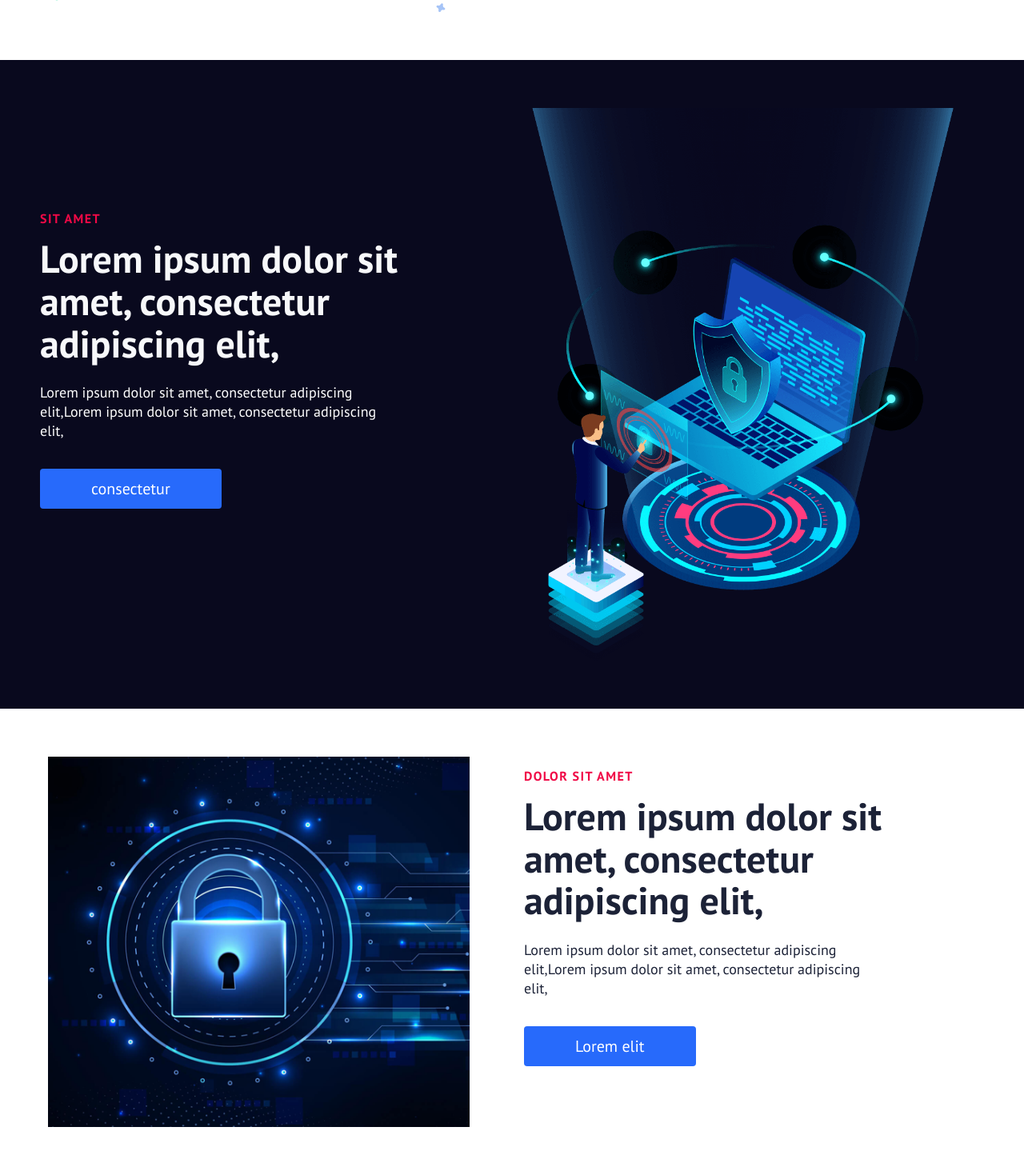
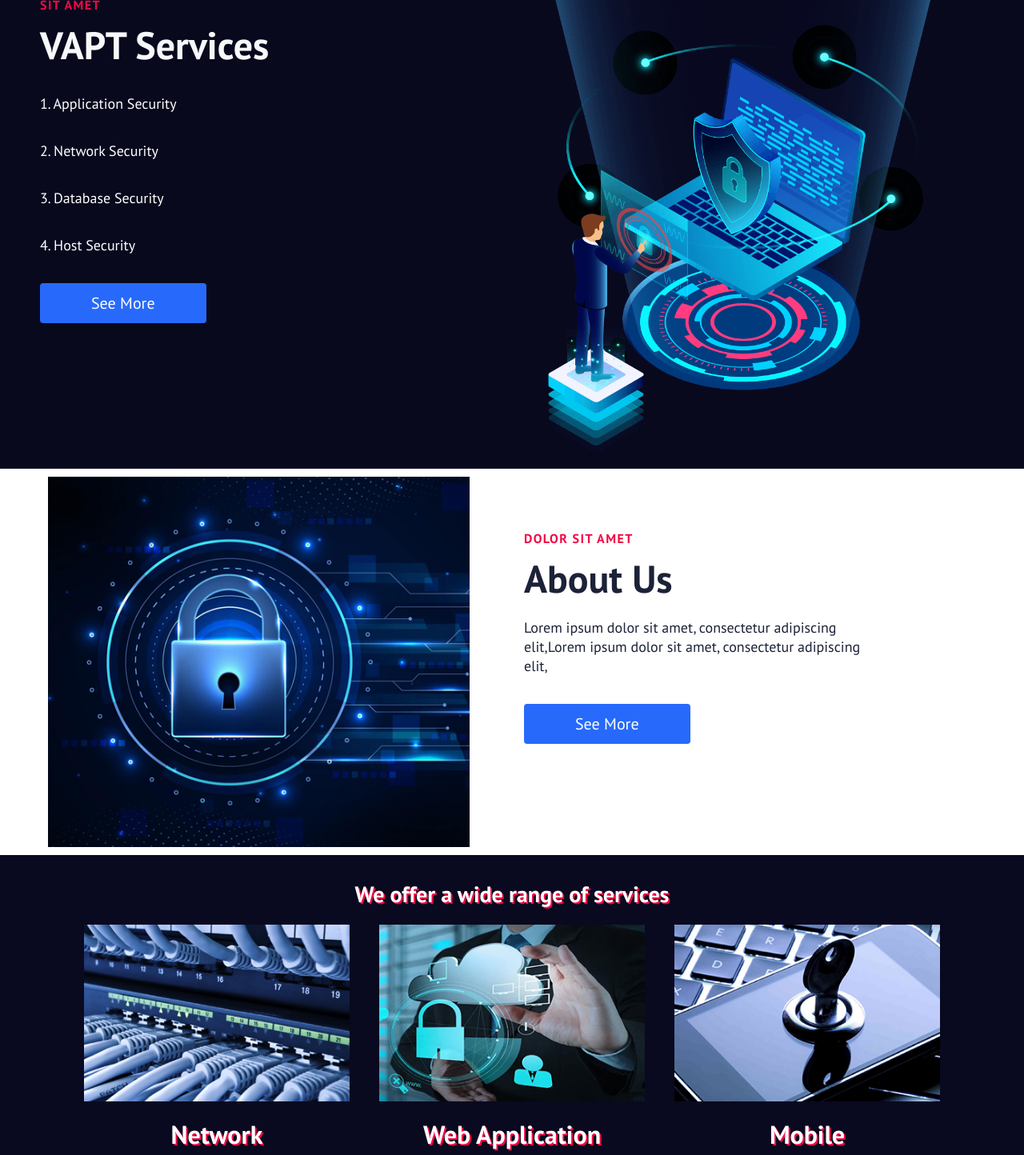
Before and after one commit to ankit639786/vapt-testing, a React (Create React App) app: page / in a window 1280 px wide. Shown: the part 1330-2774 px from the top of the page at 80% size. Built offline with nearby package versions, Linux system fonts and the light colour scheme.

Commit message:
Homepage accomplised

```diff
--- a/src/components/HeroSection.css
+++ b/src/components/HeroSection.css
@@ -1,6 +1,6 @@
 .home__hero-section {
   color: #fff;
-  padding: 60px 0;
+  padding: 10px 0;
 }
 
 .home__hero-row {
--- a/src/components/HeroSection.js
+++ b/src/components/HeroSection.js
@@ -13,7 +13,9 @@ function HeroSection({
   buttonLabel,
   img,
   alt,
-  imgStart
+  imgStart,
+  redirectPage,
+  descriptionArr
 }) {
   return (
     <>
@@ -22,24 +24,25 @@ function HeroSection({
           <div className='row home__hero-row' style={{display: 'flex',flexDirection: imgStart === 'start' ? 'row-reverse' : 'row'}}>
             <div className='col'>
               <div className='home__hero-text-wrapper'>
-                <div className='top-line'>{topLine}</div>
+                {topLine&&<div className='top-line'>{topLine}</div>}
                 <h1 className={lightText ? 'heading' : 'heading dark'}>
                   {headline}
                 </h1>
-                <p
-                  className={
-                    lightTextDesc
-                      ? 'home__hero-subtitle'
-                      : 'home__hero-subtitle dark'
-                  }
-                >
+                <p className={ lightTextDesc ? 'home__hero-subtitle' : 'home__hero-subtitle dark' } >
                   {description}
                 </p>
-                <Link to='#'>
+                {
+                  descriptionArr?.map((ele,i) =>
+                    <p className={ lightTextDesc ? 'home__hero-subtitle' : 'home__hero-subtitle dark' } >
+                      {`${i+1}. ${ele}`}
+                    </p>
+                  )
+                }
+                {buttonLabel&&<Link to={redirectPage}>
                   <Button buttonSize='btn--wide' buttonColor='blue'>
                     {buttonLabel}
                   </Button>
-                </Link>
+                </Link>}
               </div>
             </div>
             <div className='col'>
--- a/src/components/pages/Contact/Contact.js
+++ b/src/components/pages/Contact/Contact.js
@@ -6,10 +6,10 @@ const Contact = () => {
         lightBg: true,
         lightText: false,
         lightTextDesc: false,
-        topLine: 'Lorem ipsum',
-        headline: 'Lorem ipsum dolor sit amet, consectetur adipiscing elitLorem ipsum dolor sit amet',
+        topLine: '',
+        headline: 'Contact Us',
         description:
-            'Lorem ipsum dolor sit amet, consectetur adipiscing elitLorem ipsum dolor sit amet',
+            'Lorem ipsum dolor sit amet, consectetur adipiscing elitLorem ipsum dolor sit ametLorem ipsum dolor sit amet, consectetur adipiscing elitLorem ipsum dolor sit amet',
         buttonLabel: 'Lorem ipsum',
         imgStart: 'start',
         img: 'images/svg-8.svg',
@@ -19,11 +19,11 @@ const Contact = () => {
     return (
         <>
             <div className={homeObjFour?.lightBg ? 'home__hero-section' : 'home__hero-section darkBg'} >
-                <div className='container'>
+                <div className='container' style={{paddingTop:"3rem"}}>
                     <div className='row home__hero-row' style={{ display: 'flex', flexDirection: homeObjFour?.imgStart === 'start' ? 'row-reverse' : 'row' }}>
                         <div className='col'>
                             <div className='home__hero-text-wrapper'>
-                                <div className='top-line'>{homeObjFour?.topLine}</div>
+                                {homeObjFour?.topLine&&<div className='top-line'>{homeObjFour?.topLine}</div>}
                                 <h1 className={homeObjFour?.lightText ? 'heading' : 'heading dark'}>
                                     {homeObjFour?.headline}
                                 </h1>
--- a/src/components/pages/Footer/Footer.css
+++ b/src/components/pages/Footer/Footer.css
@@ -1,6 +1,6 @@
 .footer-container {
   background-color:#09091e;
-  padding: 4rem 0 2rem 0;
+  padding: 1rem 0 2rem 0;
   display: flex;
   flex-direction: column;
   justify-content: center;
--- a/src/components/pages/Services/Card.js
+++ b/src/components/pages/HomePage/Card.js
@@ -18,26 +18,26 @@ import { Link } from 'react-router-dom';
 function Card() {
   return (
     <IconContext.Provider value={{ color: '#fff', size: 64 }}>
-      <div>
+      <div className="pricing__section" style={{padding:"10px 0"}}>
         <div className='pricing__wrapper'>
-          <Grid item lg={12} container style={{ textAlign: "center", marginTop: "20px", marginBottom: "20px", textShadow: "2px 2px lightgray", color: "#09091F", fontSize: "14px" }}>
+          <Grid item lg={12} container style={{ textAlign: "center", marginTop: "20px", marginBottom: "20px", textShadow: "2px 2px #f00946", color: "white", fontSize: "14px" }}>
             <h1 style={{ textAlign: "center", width: "100%" }}>We offer a wide range of services</h1>
           </Grid>
           <Grid item lg={12} container style={{ margin: "auto", textAlign: "center" }} >
             <Grid item lg={4} >
               <img style={{ width: "90%", marginBottom: "20px" }} src={service22} alt="" />
-              <h1 style={{ color: "#09091F", textShadow: "2px 2px lightgray" }}>Network</h1>
-              <h2 style={{ color: "#09091F", textShadow: "2px 2px lightgray" }}> Security Audit</h2>
+              <h1 style={{ color: "white", textShadow: "2px 2px #f00946" }}>Network</h1>
+              <h2 style={{ color: "white", textShadow: "2px 2px #f00946" }}> Security Audit</h2>
             </Grid>
             <Grid item lg={4} >
               <img style={{ width: "90%", marginBottom: "20px" }} src={service33} alt="" />
-              <h1 style={{ color: "#09091F", textShadow: "2px 2px lightgray" }}>Web Application</h1>
-              <h2 style={{ color: "#09091F", textShadow: "2px 2px lightgray" }}> Penetration Testing</h2>
+              <h1 style={{ color: "white", textShadow: "2px 2px #f00946" }}>Web Application</h1>
+              <h2 style={{ color: "white", textShadow: "2px 2px #f00946" }}> Penetration Testing</h2>
             </Grid>
             <Grid item lg={4}  >
               <img style={{ width: "90%", marginBottom: "20px" }} src={service44} alt="" />
-              <h1 style={{ color: "#09091F", textShadow: "2px 2px lightgray" }}>Mobile</h1>
-              <h2 style={{ color: "#09091F", textShadow: "2px 2px lightgray" }}> Penetration Testing</h2>
+              <h1 style={{ color: "white", textShadow: "2px 2px #f00946" }}>Mobile</h1>
+              <h2 style={{ color: "white", textShadow: "2px 2px #f00946" }}> Penetration Testing</h2>
             </Grid>
             {/* <Grid item lg={1}>
             </Grid> */}
@@ -46,18 +46,18 @@ function Card() {
 
             <Grid item lg={4}  >
               <img style={{ width: "90%", marginBottom: "20px" }} src={service55} alt="" />
-              <h1 style={{ color: "#09091F", textShadow: "2px 2px lightgray" }}>Wireless</h1>
-              <h2 style={{ color: "#09091F", textShadow: "2px 2px lightgray", marginBottom: "40px" }}> Security Assessmen9</h2>
+              <h1 style={{ color: "white", textShadow: "2px 2px #f00946" }}>Wireless</h1>
+              <h2 style={{ color: "white", textShadow: "2px 2px #f00946", marginBottom: "40px" }}> Security Assessmen9</h2>
             </Grid>
             <Grid item lg={4} >
               <img style={{ width: "90%", marginBottom: "20px" }} src={service77} alt="" />
-              <h1 style={{ color: "#09091F", textShadow: "2px 2px lightgray" }}>Cloud</h1>
-              <h2 style={{ color: "#09091F", textShadow: "2px 2px lightgray", marginBottom: "40px" }}> Security Assessmen9</h2>
+              <h1 style={{ color: "white", textShadow: "2px 2px #f00946" }}>Cloud</h1>
+              <h2 style={{ color: "white", textShadow: "2px 2px #f00946", marginBottom: "40px" }}> Security Assessmen9</h2>
             </Grid>
             <Grid item lg={4}  >
               <img style={{ width: "90%", marginBottom: "20px" }} src={service88} alt="" />
-              <h1 style={{ color: "#09091F", textShadow: "2px 2px lightgray" }}>Social </h1>
-              <h2 style={{ color: "#09091F", textShadow: "2px 2px lightgray", marginBottom: "40px" }}> Assessment</h2>
+              <h1 style={{ color: "white", textShadow: "2px 2px #f00946" }}>Social </h1>
+              <h2 style={{ color: "white", textShadow: "2px 2px #f00946", marginBottom: "40px" }}> Assessment</h2>
             </Grid>
             {/* <Grid item lg={1}>
             </Grid> */}
--- a/src/components/pages/HomePage/Data.js
+++ b/src/components/pages/HomePage/Data.js
@@ -8,11 +8,11 @@ export const homeObjOne = {
   lightBg: false,
   lightText: true,
   lightTextDesc: true,
-  topLine: 'Lorem ipsum',
-  headline: 'Lorem ipsum dolor sit amet, consectetur adipiscing elit',
+  topLine: 'Lorem',
+  headline: 'Vulnerability Assessment & Penetration Testing (VAPT)',
   description:
-    'Lorem ipsum dolor sit amet, consectetur adipiscing elit,',
-  buttonLabel: 'Lorem ipsum',
+    'Secure your Web Application from the Cyber Attacks',
+  buttonLabel: '',
   imgStart: '',
   img: image1,
   alt: 'Credit Card'
@@ -23,24 +23,25 @@ export const homeObjTwo = {
   lightText: true,
   lightTextDesc: true,
   topLine: 'sit amet',
-  headline: 'Lorem ipsum dolor sit amet, consectetur adipiscing elit,',
-  description:
-    'Lorem ipsum dolor sit amet, consectetur adipiscing elit,Lorem ipsum dolor sit amet, consectetur adipiscing elit,',
-  buttonLabel: 'consectetur',
+  headline: 'VAPT Services',
+  description:'',
+  descriptionArr:["Application Security","Network Security","Database Security","Host Security"],
+  buttonLabel: 'See More',
   imgStart: '',
   img: image2,
-  alt: 'Vault'
+  alt: 'Vault',
+  redirectPage:"/services"
 };
 
 export const homeObjThree = {
   lightBg: true,
   lightText: false,
   lightTextDesc: false,
-  topLine: 'Lorem ipsum',
-  headline: 'Lorem ipsum dolor sit amet, consectetur adipiscing elit,',
+  topLine: 'lorem',
+  headline: 'VAPT',
   description:
-    "Lorem ipsum dolor sit amet, consectetur adipiscing elit,Lorem ipsum dolor sit amet, consectetur adipiscing elit,",
-  buttonLabel: 'Lorem ipsum',
+  "A vulnerability assessment is a systematic review of security weaknesses in an information system. It evaluates if the system is susceptible to any known vulnerabilities, assigns severity levels to those vulnerabilities, and recommends remediation or mitigation, if and whenever needed.",
+  buttonLabel: 'See More',
   imgStart: 'start',
   img: 'images/svg-7.svg',
   alt: 'Vault'
@@ -53,8 +54,8 @@ export const homeObjFour = {
   topLine: 'dolor sit amet',
   headline: 'Lorem ipsum dolor sit amet, consectetur adipiscing elit,',
   description:
-    'Lorem ipsum dolor sit amet, consectetur adipiscing elit,Lorem ipsum dolor sit amet, consectetur adipiscing elit,',
-  buttonLabel: 'Lorem elit',
+  'Lorem ipsum dolor sit amet, consectetur adipiscing elit,Lorem ipsum dolor sit amet, consectetur adipiscing elit,',
+  buttonLabel: 'See More',
   imgStart: '',
   img: image3,
   alt: 'Vault'
@@ -65,13 +66,14 @@ export const homeObjFive = {
   lightText: false,
   lightTextDesc: false,
   topLine: 'dolor sit amet',
-  headline: 'Lorem ipsum dolor sit amet, consectetur adipiscing elit,',
+  headline: 'About Us',
   description:
-    'Lorem ipsum dolor sit amet, consectetur adipiscing elit,Lorem ipsum dolor sit amet, consectetur adipiscing elit,',
-  buttonLabel: 'Lorem elit',
+  'Lorem ipsum dolor sit amet, consectetur adipiscing elit,Lorem ipsum dolor sit amet, consectetur adipiscing elit,',
+  buttonLabel: 'See More',
   imgStart: 'start',
   img: image4,
-  alt: 'Vault'
+  alt: 'Vault',
+  redirectPage:"/aboutus"
 };
 
 export const homeObjSix = {
@@ -82,7 +84,7 @@ export const homeObjSix = {
   headline: 'Lorem ipsum dolor sit amet, consectetur adipiscing elit,',
   description:
     'Lorem ipsum dolor sit amet, consectetur adipiscing elit,Lorem ipsum dolor sit amet, consectetur adipiscing elit,',
-  buttonLabel: 'Lorem elit',
+  buttonLabel: 'See More',
   imgStart: 'start',
   img: image5,
   alt: 'Vault'
--- a/src/components/pages/HomePage/Home.js
+++ b/src/components/pages/HomePage/Home.js
@@ -1,7 +1,8 @@
 import React from 'react';
 import HeroSection from '../../HeroSection';
-import { homeObjOne, homeObjTwo, homeObjThree, homeObjFour, homeObjFive, homeObjSix } from './Data';
-// import Pricing from '../../Pricing';
+import { homeObjOne, homeObjTwo, homeObjThree, homeObjFour, homeObjFive } from './Data';
+import Cards from "./Card";
+import Contact from '../Contact/Contact'
 
 function Home() {
   return (
@@ -10,8 +11,8 @@ function Home() {
       <HeroSection {...homeObjThree} />
       <HeroSection {...homeObjTwo} />
       <HeroSection {...homeObjFive} />
-      <HeroSection {...homeObjFour} />
-      <HeroSection {...homeObjSix} />
+      <Cards/>
+      <Contact />
     </>
   );
 }
--- a/src/components/pages/Services/Services.js
+++ b/src/components/pages/Services/Services.js
@@ -1,8 +1,8 @@
 import React from 'react';
 import HeroSection from '../../HeroSection';
 import { homeObjOne, homeObjTwo, homeObjThree, homeObjFour } from './Data';
-import Pricing from '../../Pricing';
-import Card from './Card'
+// import Pricing from '../../Pricing';
+// import Card from './Card'
 
 function Services() {
   return (
@@ -11,7 +11,7 @@ function Services() {
       <HeroSection {...homeObjThree} />
       {/* <Pricing /> */}
       <HeroSection {...homeObjFour} />
-      <Card />
+      {/* <Card /> */}
     </>
   );
 }
```
Also changed, not shown: src/components/assests/images/CyberSecurityConsultants.jpeg (added), 1 other file (tests, documents, lock files or other folders).
